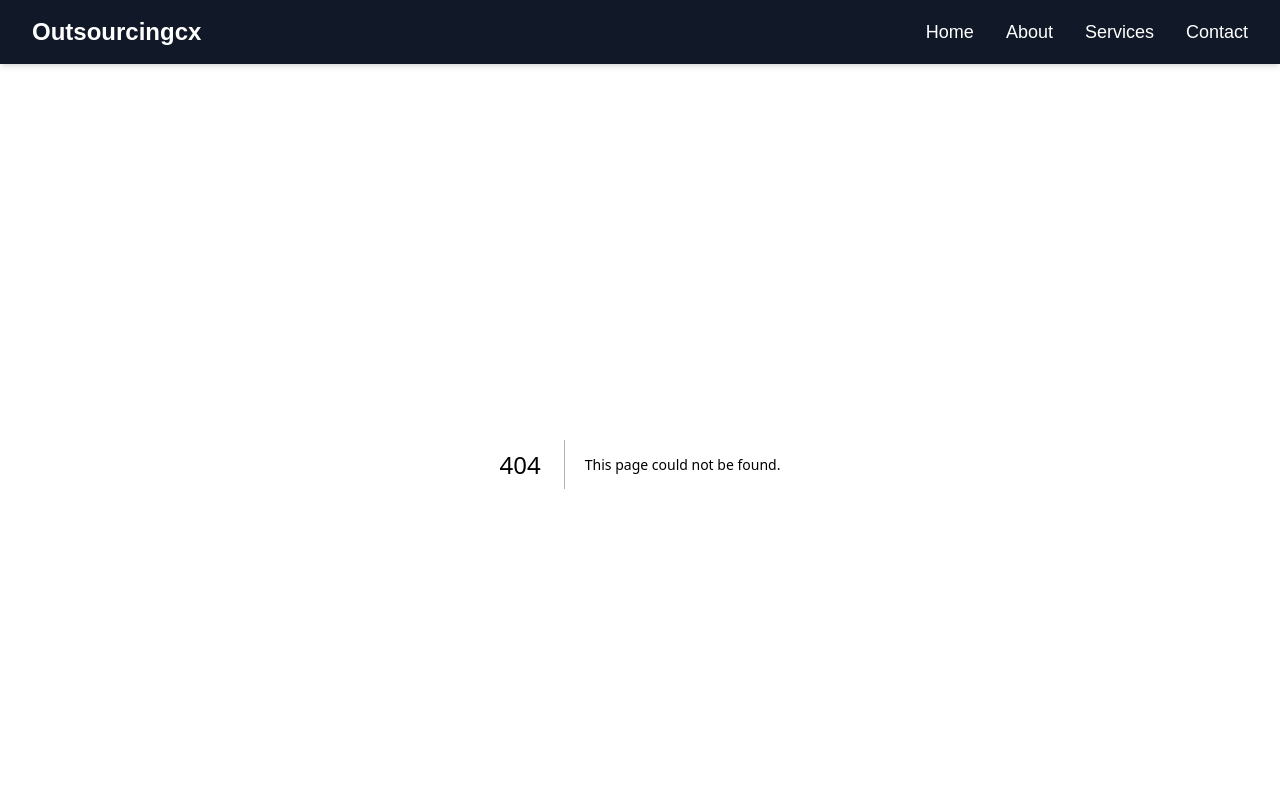
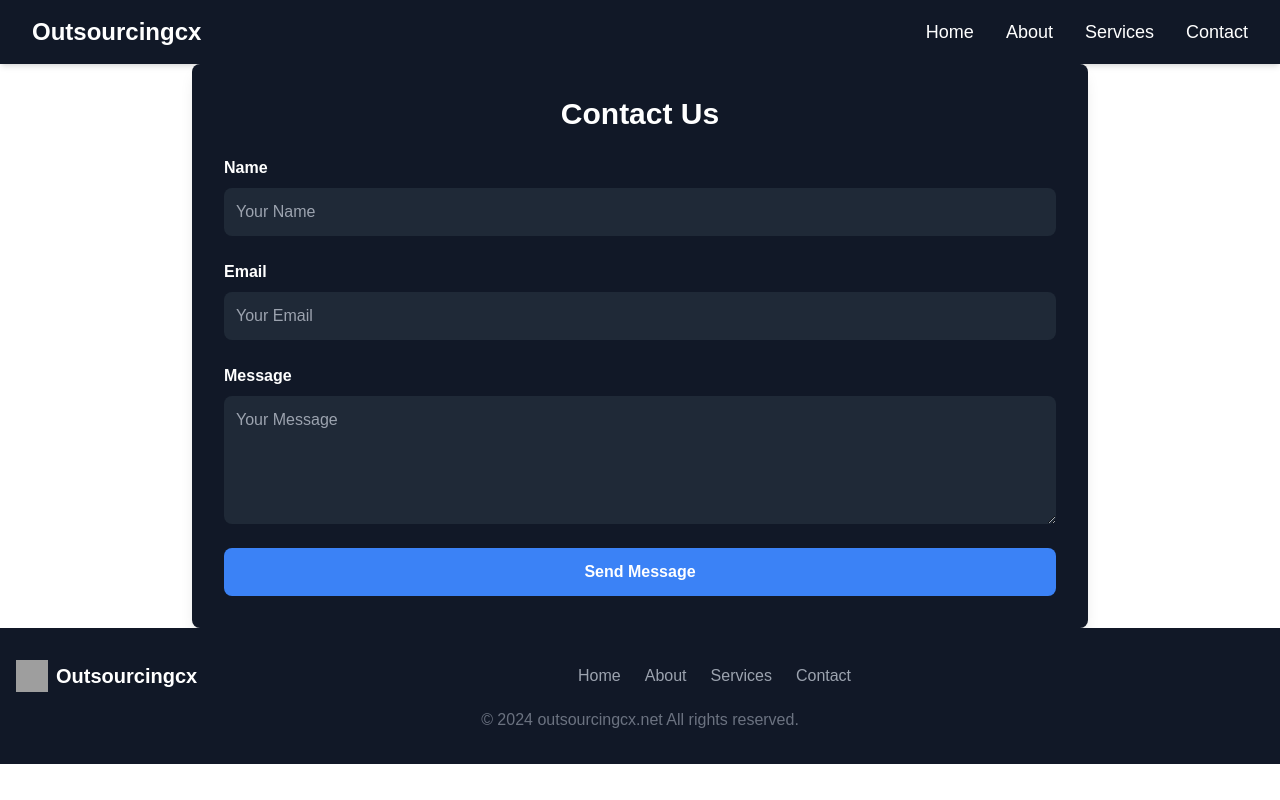
Before and after one commit to fidsolit/outsourcingcx, a Next.js app: page /contactus in a window 1280 px wide. Before the commit this address had no page. Shown: the top 800 px of the page. Built offline with nearby package versions, Linux system fonts and the light colour scheme; grey boxes are pictures that could not be loaded.

Commit message:
added about page

```diff
--- a/app/about/page.tsx
+++ b/app/about/page.tsx
@@ -4,19 +4,20 @@ import { motion } from "framer-motion";
 
 const About: React.FC = () => {
   return (
-    <section className="relative overflow-hidden bg-gradient-to-r from-blue-900 to-indigo-900 text-white py-20 px-5 md:px-10 lg:px-20">
-      {/* Background Animation */}
-      <div className="absolute inset-0 opacity-30">
+    // <section className="relative overflow-hidden bg-gradient-to-b from-white via-gray-900 to-black text-gray-900 py-20 px-5 md:px-10 lg:px-20">
+    <section className="relative overflow-hidden bg-gradient-to-b from-black via-gray-900 to-black text-white py-20 px-5 md:px-10 lg:px-20">
+      {/* Fancy Background Animation */}
+      <div className="absolute inset-0 opacity-20">
         <motion.div
-          className="w-96 h-96 bg-blue-400 rounded-full blur-3xl absolute -top-10 -left-20 animate-pulse"
+          className="w-80 h-80 bg-gray-800 rounded-full blur-2xl absolute -top-10 -left-20 animate-pulse"
           initial={{ scale: 0.8, opacity: 0 }}
-          animate={{ scale: 1, opacity: 1 }}
+          animate={{ scale: 1, opacity: 0.5 }}
           transition={{ duration: 4, repeat: Infinity, repeatType: "mirror" }}
         ></motion.div>
         <motion.div
-          className="w-96 h-96 bg-pink-400 rounded-full blur-3xl absolute top-40 right-10 animate-pulse"
+          className="w-80 h-80 bg-gray-700 rounded-full blur-2xl absolute top-40 right-10 animate-pulse"
           initial={{ scale: 0.8, opacity: 0 }}
-          animate={{ scale: 1, opacity: 1 }}
+          animate={{ scale: 1, opacity: 0.5 }}
           transition={{ duration: 5, repeat: Infinity, repeatType: "mirror" }}
         ></motion.div>
       </div>
@@ -24,23 +25,22 @@ const About: React.FC = () => {
       {/* Content Section */}
       <div className="relative z-10 max-w-5xl mx-auto text-center">
         <motion.h1
-          className="text-4xl md:text-6xl font-bold mb-6"
+          className="text-4xl md:text-6xl font-bold mb-6 text-gray-100"
           initial={{ opacity: 0, y: -50 }}
           animate={{ opacity: 1, y: 0 }}
           transition={{ duration: 0.8 }}
         >
-          Your Trusted Outsourcing Partner
+          Your Reliable Outsourcing Partner
         </motion.h1>
         <motion.p
-          className="text-lg md:text-xl text-gray-300 mb-8"
+          className="text-lg md:text-xl text-gray-400 mb-8"
           initial={{ opacity: 0, y: 50 }}
           animate={{ opacity: 1, y: 0 }}
           transition={{ duration: 1 }}
         >
-          We provide tailored outsourcing solutions to help businesses grow and
-          succeed in today's competitive market. From software development to
-          customer support, our expert team is dedicated to delivering top-notch
-          services that meet your unique needs.
+          We deliver high-quality outsourcing solutions tailored to your
+          business needs. From software development to customer support, our
+          team ensures excellence in every service.
         </motion.p>
 
         {/* Key Services */}
@@ -59,20 +59,20 @@ const About: React.FC = () => {
           {[
             {
               title: "Software Development",
-              description: "Custom applications for your business needs.",
+              description: "Bespoke software to drive your business forward.",
             },
             {
               title: "Customer Support",
-              description: "24/7 customer service to ensure satisfaction.",
+              description: "24/7 support to keep your customers satisfied.",
             },
             {
-              title: "Data Entry",
-              description: "Accurate data handling to save your time.",
+              title: "Data Management",
+              description: "Secure and efficient data handling solutions.",
             },
           ].map((service, index) => (
             <motion.div
               key={index}
-              className="bg-gray-800 bg-opacity-70 p-6 rounded-lg shadow-lg hover:shadow-2xl transition-shadow"
+              className="bg-gray-800 bg-opacity-90 p-6 rounded-lg shadow-xl hover:shadow-2xl transition-shadow"
               whileHover={{ scale: 1.05 }}
               whileTap={{ scale: 0.95 }}
               variants={{
@@ -80,7 +80,9 @@ const About: React.FC = () => {
                 visible: { opacity: 1, y: 0 },
               }}
             >
-              <h3 className="text-2xl font-semibold mb-3">{service.title}</h3>
+              <h3 className="text-2xl font-semibold mb-3 text-gray-100">
+                {service.title}
+              </h3>
               <p className="text-gray-400">{service.description}</p>
             </motion.div>
           ))}
--- a/app/components/navbar.tsx
+++ b/app/components/navbar.tsx
@@ -125,7 +125,7 @@ const navItems = [
   { name: "Home", href: "/" },
   { name: "About", href: "/about" },
   { name: "Services", href: "/services" },
-  { name: "Contact", href: "/contact" },
+  { name: "Contact", href: "/contactus" },
 ];
 
 // Framer Motion Variants
--- /dev/null
+++ b/app/contactus/page.tsx
@@ -0,0 +1,137 @@
+// File: components/ContactForm.tsx
+"use client";
+
+import React, { useState } from "react";
+import { motion } from "framer-motion";
+
+const ContactForm: React.FC = () => {
+  const [formData, setFormData] = useState({
+    name: "",
+    email: "",
+    message: "",
+  });
+  const [submitted, setSubmitted] = useState(false);
+
+  const handleChange = (
+    e: React.ChangeEvent<HTMLInputElement | HTMLTextAreaElement>
+  ) => {
+    setFormData({ ...formData, [e.target.name]: e.target.value });
+  };
+
+  const handleSubmit = (e: React.FormEvent) => {
+    e.preventDefault();
+
+    // Example basic validation
+    if (!formData.name || !formData.email || !formData.message) {
+      alert("Please fill in all the fields.");
+      return;
+    }
+
+    // Handle submission logic (e.g., send data to a server)
+    console.log("Form submitted:", formData);
+    setSubmitted(true);
+    setFormData({ name: "", email: "", message: "" });
+  };
+
+  return (
+    <motion.div
+      className="max-w-4xl mx-auto p-8 bg-gray-900 text-white rounded-lg shadow-lg"
+      initial={{ opacity: 0, scale: 0.8 }}
+      animate={{ opacity: 1, scale: 1 }}
+      transition={{ duration: 0.5 }}
+    >
+      <h2 className="text-3xl font-bold text-center mb-6">Contact Us</h2>
+
+      {submitted ? (
+        <motion.div
+          className="text-center text-lg text-green-400"
+          initial={{ opacity: 0 }}
+          animate={{ opacity: 1 }}
+          transition={{ duration: 0.5 }}
+        >
+          Thank you! We’ll get back to you shortly.
+        </motion.div>
+      ) : (
+        <form onSubmit={handleSubmit} className="space-y-6">
+          {/* Name Field */}
+          <motion.div
+            className="flex flex-col"
+            initial={{ x: -50, opacity: 0 }}
+            animate={{ x: 0, opacity: 1 }}
+            transition={{ duration: 0.5, delay: 0.1 }}
+          >
+            <label htmlFor="name" className="mb-2 font-semibold">
+              Name
+            </label>
+            <input
+              type="text"
+              name="name"
+              id="name"
+              placeholder="Your Name"
+              value={formData.name}
+              onChange={handleChange}
+              className="p-3 rounded-lg bg-gray-800 text-white focus:outline-none focus:ring-2 focus:ring-blue-400"
+              required
+            />
+          </motion.div>
+
+          {/* Email Field */}
+          <motion.div
+            className="flex flex-col"
+            initial={{ x: -50, opacity: 0 }}
+            animate={{ x: 0, opacity: 1 }}
+            transition={{ duration: 0.5, delay: 0.2 }}
+          >
+            <label htmlFor="email" className="mb-2 font-semibold">
+              Email
+            </label>
+            <input
+              type="email"
+              name="email"
+              id="email"
+              placeholder="Your Email"
+              value={formData.email}
+              onChange={handleChange}
+              className="p-3 rounded-lg bg-gray-800 text-white focus:outline-none focus:ring-2 focus:ring-blue-400"
+              required
+            />
+          </motion.div>
+
+          {/* Message Field */}
+          <motion.div
+            className="flex flex-col"
+            initial={{ x: -50, opacity: 0 }}
+            animate={{ x: 0, opacity: 1 }}
+            transition={{ duration: 0.5, delay: 0.3 }}
+          >
+            <label htmlFor="message" className="mb-2 font-semibold">
+              Message
+            </label>
+            <textarea
+              name="message"
+              id="message"
+              placeholder="Your Message"
+              value={formData.message}
+              onChange={handleChange}
+              className="p-3 h-32 rounded-lg bg-gray-800 text-white focus:outline-none focus:ring-2 focus:ring-blue-400"
+              required
+            />
+          </motion.div>
+
+          {/* Submit Button */}
+          <motion.button
+            type="submit"
+            className="w-full py-3 bg-blue-500 text-white font-semibold rounded-lg hover:bg-blue-600 transition-colors"
+            initial={{ y: 20, opacity: 0 }}
+            animate={{ y: 0, opacity: 1 }}
+            transition={{ duration: 0.5, delay: 0.4 }}
+          >
+            Send Message
+          </motion.button>
+        </form>
+      )}
+    </motion.div>
+  );
+};
+
+export default ContactForm;
```
